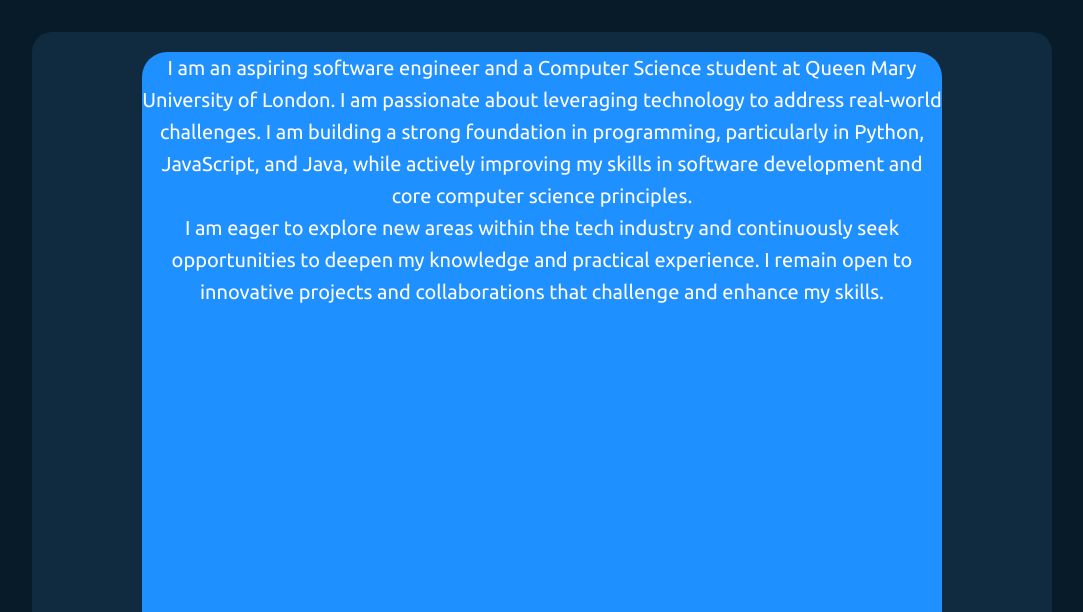
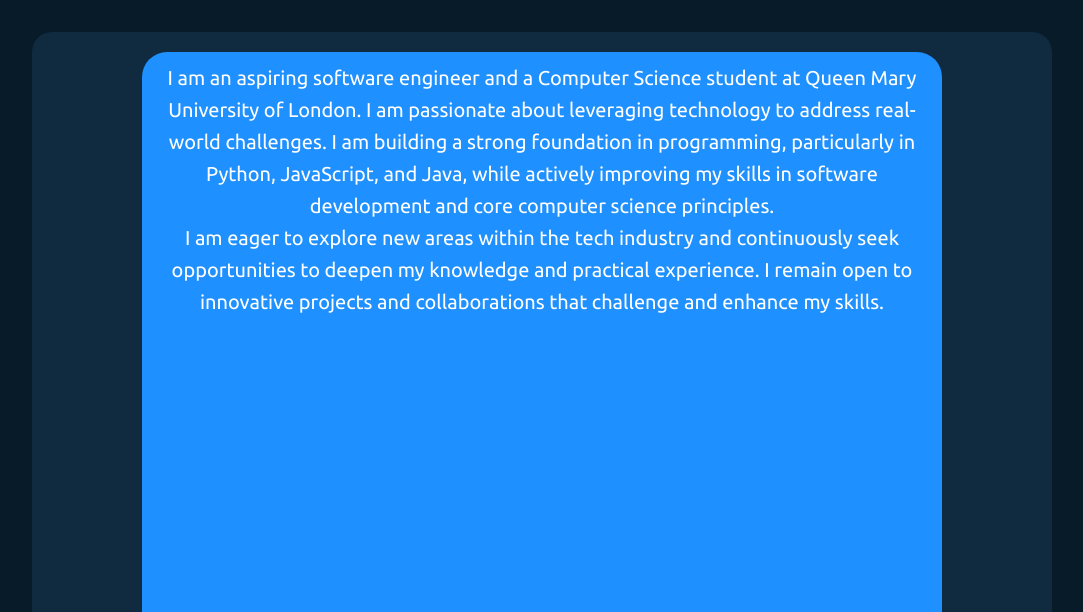
Before and after one commit to HakimM16/programming-for-fundamentals-of-web-technology, a plain HTML site: page lab5/exercise2.html in a window 1280 px wide. Shown: the part 188-800 px from the top of the page, without its empty margins (118-1201 px from the left). Drawn offline with nearby package versions, Linux system fonts and the light colour scheme; a web font is replaced by a local one.

Commit message:
added padding

```diff
--- a/lab5/styles/mobile.css
+++ b/lab5/styles/mobile.css
@@ -18,3 +18,5 @@
         grid-template-rows: 100px 1fr;
     }
 }
+
+/* Make the whole body smaller on a mobile screen */
--- a/lab5/styles/normal.css
+++ b/lab5/styles/normal.css
@@ -165,6 +165,10 @@
 .intro {
     text-align: center;
     vertical-align: middle;
+}
+
+.description {
+    padding: 10px;
 }
 
 
```
